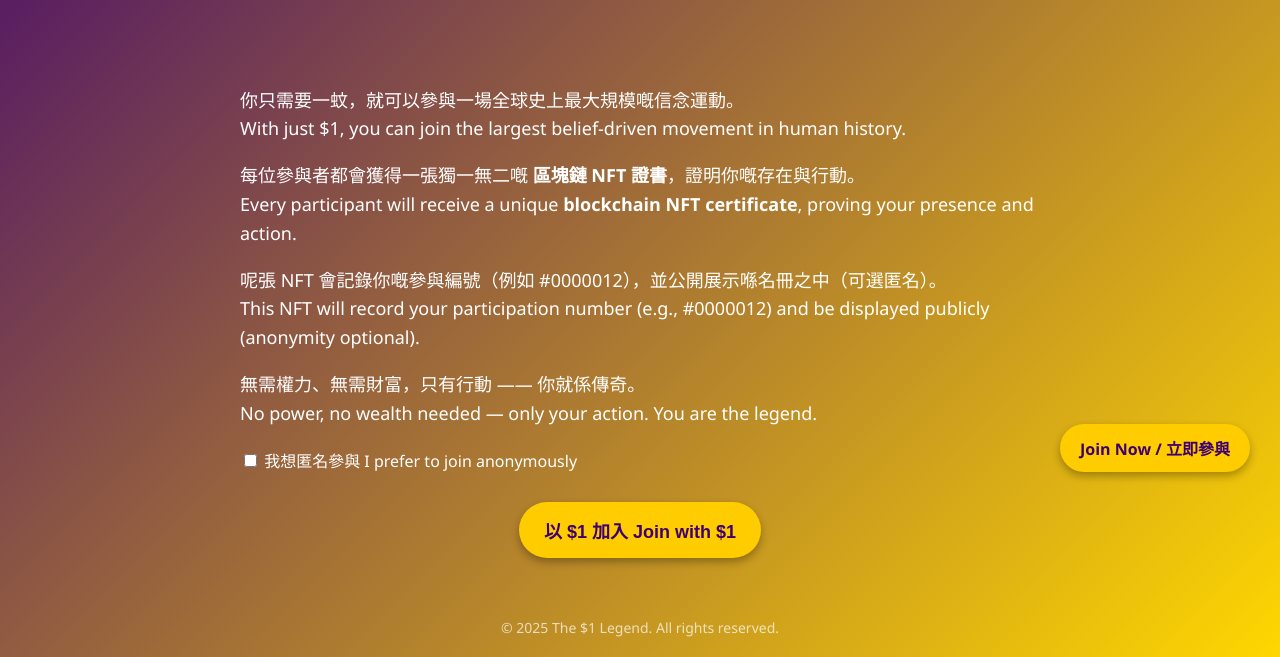
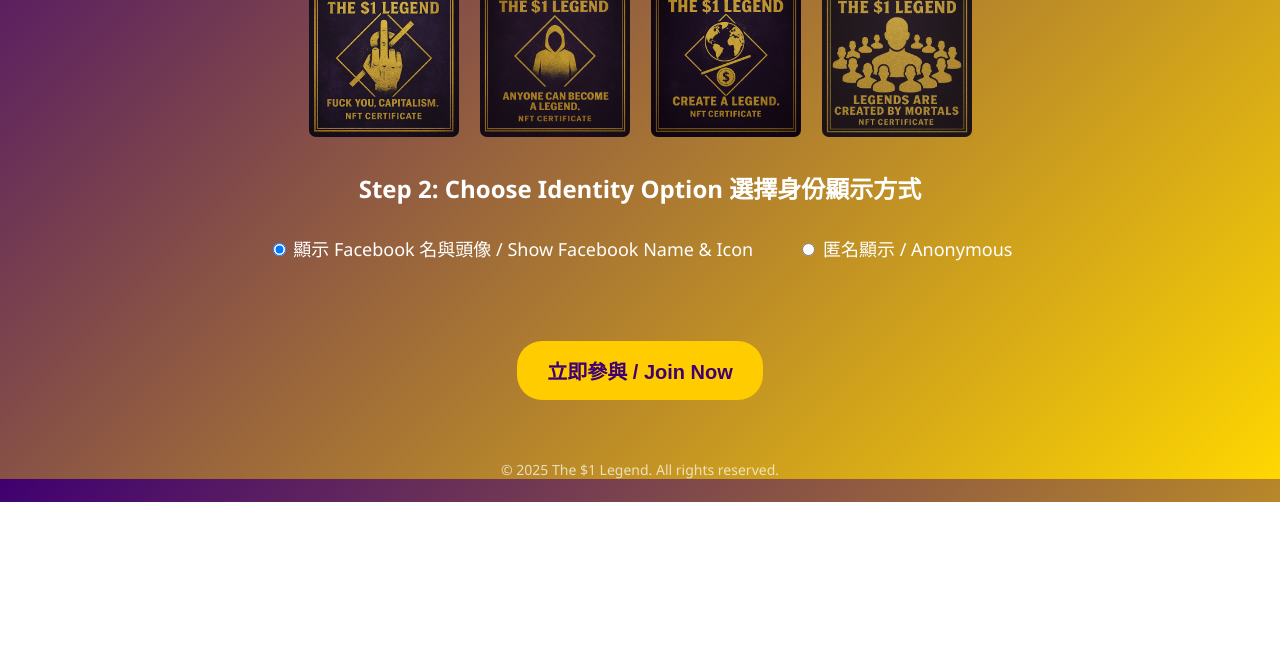
Before and after one commit to The-1HKD-Legend/buy-nft, a plain HTML site: page join.html in a window 1280 px wide. Shown: the part 298-955 px from the top of the page. After the commit the page ends 800 px from the top, so only its background shows below. Drawn offline with Linux system fonts and the light colour scheme.

Commit message:
update join.html

```diff
--- a/join.html
+++ b/join.html
@@ -2,93 +2,94 @@
 <html lang="en">
 <head>
   <meta charset="UTF-8">
-  <title>Join 參與 | The $1 Legend 一蚊傳奇</title>
+  <title>Join 立即參與 | The $1 Legend</title>
+  <script src="https://js.stripe.com/v3/"></script>
   <style>
     body {
       margin: 0;
       font-family: 'Segoe UI', Tahoma, Geneva, Verdana, sans-serif;
       background: linear-gradient(135deg, #3f0071, #ffd700);
       color: white;
-      padding: 0;
+      text-align: center;
+      padding: 0 20px;
     }
-    nav {
+
+    header {
       background-color: rgba(0, 0, 0, 0.3);
       padding: 10px 0;
-      text-align: center;
+      position: sticky;
+      top: 0;
+      z-index: 1000;
     }
+
     nav a {
       color: white;
+      margin: 0 15px;
       text-decoration: none;
-      margin: 0 15px;
       font-weight: bold;
       font-size: 16px;
     }
+
     nav a:hover {
       text-decoration: underline;
     }
-    header {
-      text-align: center;
-      padding: 40px 20px 20px 20px;
+
+    h1 {
+      margin-top: 40px;
+      font-size: 40px;
     }
-    h1 {
-      font-size: 48px;
-      margin-bottom: 10px;
+
+    .nft-selection, .identity-option {
+      margin: 30px auto;
+      max-width: 800px;
     }
-    h2 {
-      font-size: 28px;
-      color: #ffcc00;
-    }
-    section {
-      padding: 40px 20px;
-      max-width: 800px;
-      margin: auto;
-    }
-    p {
-      font-size: 18px;
-      line-height: 1.6;
-    }
-    .checkbox {
+
+    .nft-grid {
+      display: flex;
+      flex-wrap: wrap;
+      justify-content: center;
+      gap: 15px;
       margin-top: 20px;
     }
-    .checkbox label {
-      font-size: 16px;
+
+    .nft-grid img {
+      width: 150px;
+      height: 150px;
+      object-fit: cover;
+      border: 3px solid transparent;
+      cursor: pointer;
+      border-radius: 10px;
+    }
+
+    .nft-grid img.selected {
+      border-color: #ffcc00;
+    }
+
+    .identity-option label {
       display: inline-block;
+      margin: 10px 20px;
+      font-size: 18px;
+      cursor: pointer;
     }
-    .pay-button {
-      display: block;
-      margin: 30px auto 0 auto;
+
+    .start-button {
+      margin-top: 40px;
       background-color: #ffcc00;
       color: #3f0071;
+      padding: 15px 30px;
+      font-size: 20px;
+      border: none;
+      border-radius: 25px;
+      cursor: pointer;
       font-weight: bold;
-      padding: 15px 25px;
-      border: none;
-      border-radius: 30px;
-      font-size: 18px;
-      cursor: pointer;
-      box-shadow: 0 4px 8px rgba(0,0,0,0.3);
     }
-    .pay-button:hover {
+
+    .start-button:hover {
       background-color: #ffe066;
     }
-    .join-button {
-      position: fixed;
-      bottom: 30px;
-      right: 30px;
-      background-color: #ffcc00;
-      color: #3f0071;
-      padding: 12px 20px;
-      font-weight: bold;
-      border-radius: 25px;
-      text-decoration: none;
-      box-shadow: 0 4px 8px rgba(0,0,0,0.3);
-      z-index: 999;
-    }
-    .join-button:hover {
-      background-color: #ffe066;
-    }
+
     footer {
-      text-align: center;
-      padding: 20px;
+      margin-top: 60px;
       font-size: 14px;
       opacity: 0.7;
     }
@@ -96,7 +97,9 @@
 </head>
 <body>
 
-  <nav>
+  <!-- 頂部導覽欄 -->
+  <header>
+    <nav>
     <a href="index.html">Home 首頁</a>
     <a href="about.html">About 關於</a>
     <a href="nft.html">NFT 證書與參與者</a>
@@ -104,39 +107,73 @@
     <a href="join.html">Join 參與</a>
     <a href="contact.html">Contact 聯絡</a>
   </nav>
-
-  <header>
-    <h1>Join</h1>
-    <h2>參與「一蚊傳奇」，創造歷史<br>Join "$1 Legend" and Create History</h2>
   </header>
 
-  <section>
-    <p>你只需要一蚊，就可以參與一場全球史上最大規模嘅信念運動。<br>
-    With just $1, you can join the largest belief-driven movement in human history.</p>
+  <h1>Join The $1 Legend<br>立即參與傳奇</h1>
 
-    <p>每位參與者都會獲得一張獨一無二嘅 <strong>區塊鏈 NFT 證書</strong>，證明你嘅存在與行動。<br>
-    Every participant will receive a unique <strong>blockchain NFT certificate</strong>, proving your presence and action.</p>
+  <div class="nft-selection">
+    <h2>Step 1: Select Your NFT Certificate 選擇你的 NFT 證書</h2>
+    <div class="nft-grid">
+      <img src="images/nft1.jpeg" alt="NFT 1" data-id="nft1">
+      <img src="images/nft2.jpeg" alt="NFT 2" data-id="nft2">
+      <img src="images/nft3.jpeg" alt="NFT 3" data-id="nft3">
+      <img src="images/nft4.jpeg" alt="NFT 4" data-id="nft4">
+    </div>
+  </div>
 
-    <p>呢張 NFT 會記錄你嘅參與編號（例如 #0000012），並公開展示喺名冊之中（可選匿名）。<br>
-    This NFT will record your participation number (e.g., #0000012) and be displayed publicly (anonymity optional).</p>
+  <div class="identity-option">
+    <h2>Step 2: Choose Identity Option 選擇身份顯示方式</h2>
+    <label><input type="radio" name="identity" value="public" checked> 顯示 Facebook 名與頭像 / Show Facebook Name & Icon</label>
+    <label><input type="radio" name="identity" value="anonymous"> 匿名顯示 / Anonymous</label>
+  </div>
 
-    <p>無需權力、無需財富，只有行動 —— 你就係傳奇。<br>
-    No power, no wealth needed — only your action. You are the legend.</p>
-
-    <div class="checkbox">
-      <input type="checkbox" id="anonymous" name="anonymous">
-      <label for="anonymous">我想匿名參與 I prefer to join anonymously</label>
-    </div>
-
-    <!-- ⚠️ 付款整合區：Stripe / Google Pay / Apple Pay 可接駁 -->
-    <button class="pay-button">以 $1 加入 Join with $1</button>
-  </section>
+  <button class="start-button" onclick="startCheckout()">立即參與 / Join Now</button>
 
   <footer>
     &copy; 2025 The $1 Legend. All rights reserved.
   </footer>
 
-  <a href="join.html" class="join-button">Join Now / 立即參與</a>
+  <script>
+    let selectedNFT = null;
+
+    // 處理 NFT 選擇
+    document.querySelectorAll(".nft-grid img").forEach(img => {
+      img.addEventListener("click", () => {
+        document.querySelectorAll(".nft-grid img").forEach(i => i.classList.remove("selected"));
+        img.classList.add("selected");
+        selectedNFT = img.getAttribute("data-id");
+      });
+    });
+
+    async function startCheckout() {
+      if (!selectedNFT) {
+        alert("請先選擇一張 NFT 圖案 / Please select an NFT image.");
+        return;
+      }
+
+      const identity = document.querySelector('input[name="identity"]:checked').value;
+
+      // 呼叫 Firebase Function 產生 Stripe Checkout Session
+      const response = await fetch("https://us-central1-the-1-legend.cloudfunctions.net/createCheckoutSession", {
+        method: "POST",
+        headers: { "Content-Type": "application/json" },
+        body: JSON.stringify({
+          nftDesign: selectedNFT,
+          showIdentity: identity === "public"
+        }),
+      });
+
+      const data = await response.json();
+
+      if (data.id) {
+        const stripe = Stripe("pk_live_51RogToCuMRGzSbNKoW9XPqkiQv6hSmX2E3RwU7uRph9nkH33xl8lMms9Sx9UZ5IkSrFNbdI4zfFZMC884dH0Qh9W00QQSWU4MD");
+        stripe.redirectToCheckout({ sessionId: data.id });
+      } else {
+        alert("建立付款連結時發生錯誤，請稍後再試。");
+        console.error(data);
+      }
+    }
+  </script>
 
 </body>
 </html>
```
Also changed, not shown: about.html (+1 -1 lines), index.html (+1 -1 lines), nft.html (+1 -1 lines).
